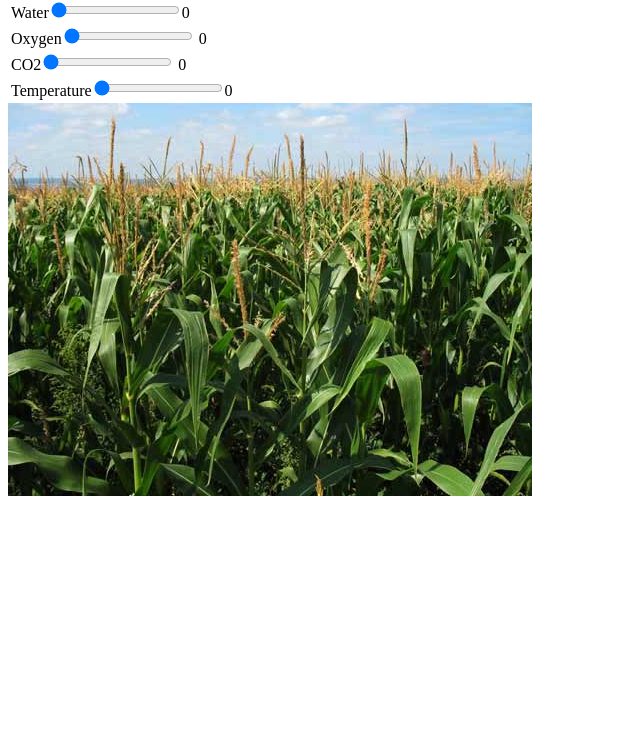
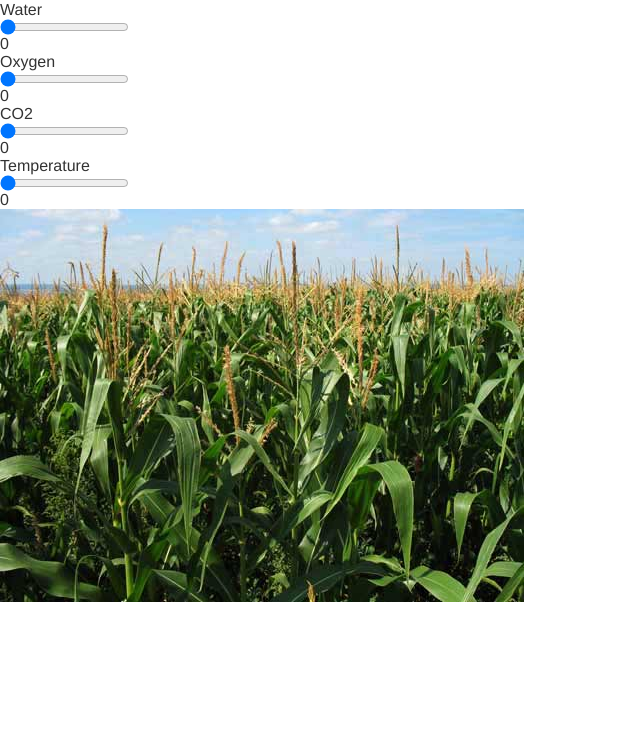
Before and after one commit to tomkaXX/NASA_SV, a website: page gameInterface/game.html in a window 1280 px wide. Shown: the part 69-800 px from the top of the page, without its empty margins (0-640 px from the left). Drawn offline with nearby package versions, Linux system fonts and the light colour scheme.

Commit message:
add bootstrap link

```diff
--- a/gameInterface/game.html
+++ b/gameInterface/game.html
@@ -40,5 +40,7 @@
 <script src="https://ajax.googleapis.com/ajax/libs/jquery/1.12.0/jquery.min.js"></script>
 <script src="game.js"></script>
 
+<link rel="stylesheet" href="https://maxcdn.bootstrapcdn.com/bootstrap/3.3.6/css/bootstrap.min.css"></link>
+
 </body>
 </html>
```
